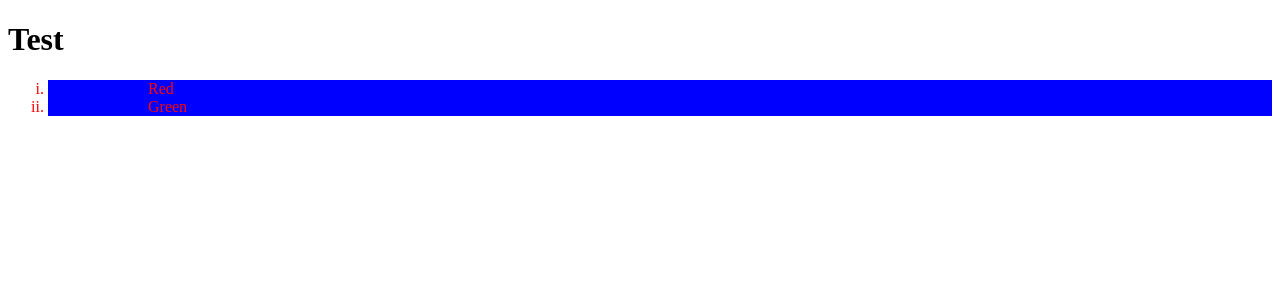
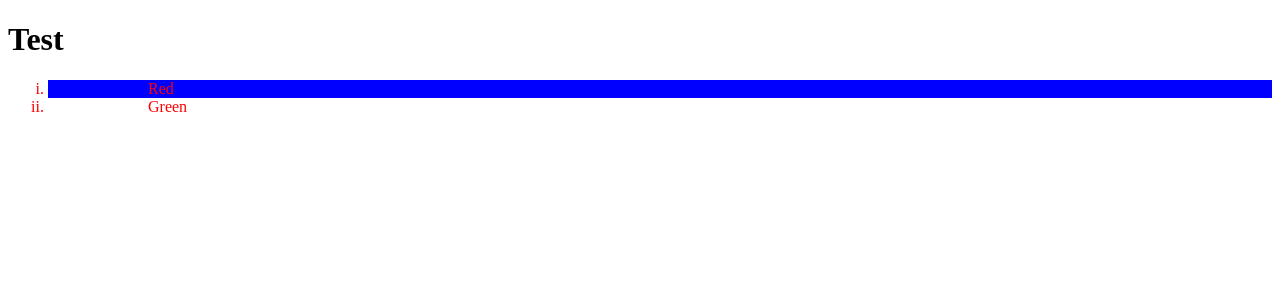
Before and after one commit to Murugananthstr/React18WithTypeScript, a React (Vite) app in the folder react-app/: page / in a window 1280 px wide. Shown: the top 300 px of the page. Built offline with nearby package versions, Linux system fonts and the light colour scheme.

Commit message:
using interface along with styled components based components, select the line item based upon active prop defined in lineItem interface

```diff
--- a/react-app/src/components/ListGroup/ListGroup.tsx
+++ b/react-app/src/components/ListGroup/ListGroup.tsx
@@ -12,13 +12,17 @@ const List = styled.ul`
   color: red;
 `;
 
-const ListItem = styled.li`
+interface ListItemProps {
+  active: boolean;
+}
+
+const ListItem = styled.li<ListItemProps>`
   padding-left: 100px;
-  background: blue;
+  background: ${(props) => (props.active ? "blue" : "none")};
 `;
 
 function ListGroup({ items, heading, onSelectItem }: Props) {
-  const [selectedIndex, setSelectedIndex] = useState(-1);
+  const [selectedIndex, setSelectedIndex] = useState(0);
 
   return (
     <div>
@@ -27,6 +31,7 @@ function ListGroup({ items, heading, onSelectItem }: Props) {
       <List>
         {items.map((item, index) => (
           <ListItem
+            active={index === selectedIndex}
             onClick={() => {
               setSelectedIndex(index);
               onSelectItem(item);
```
